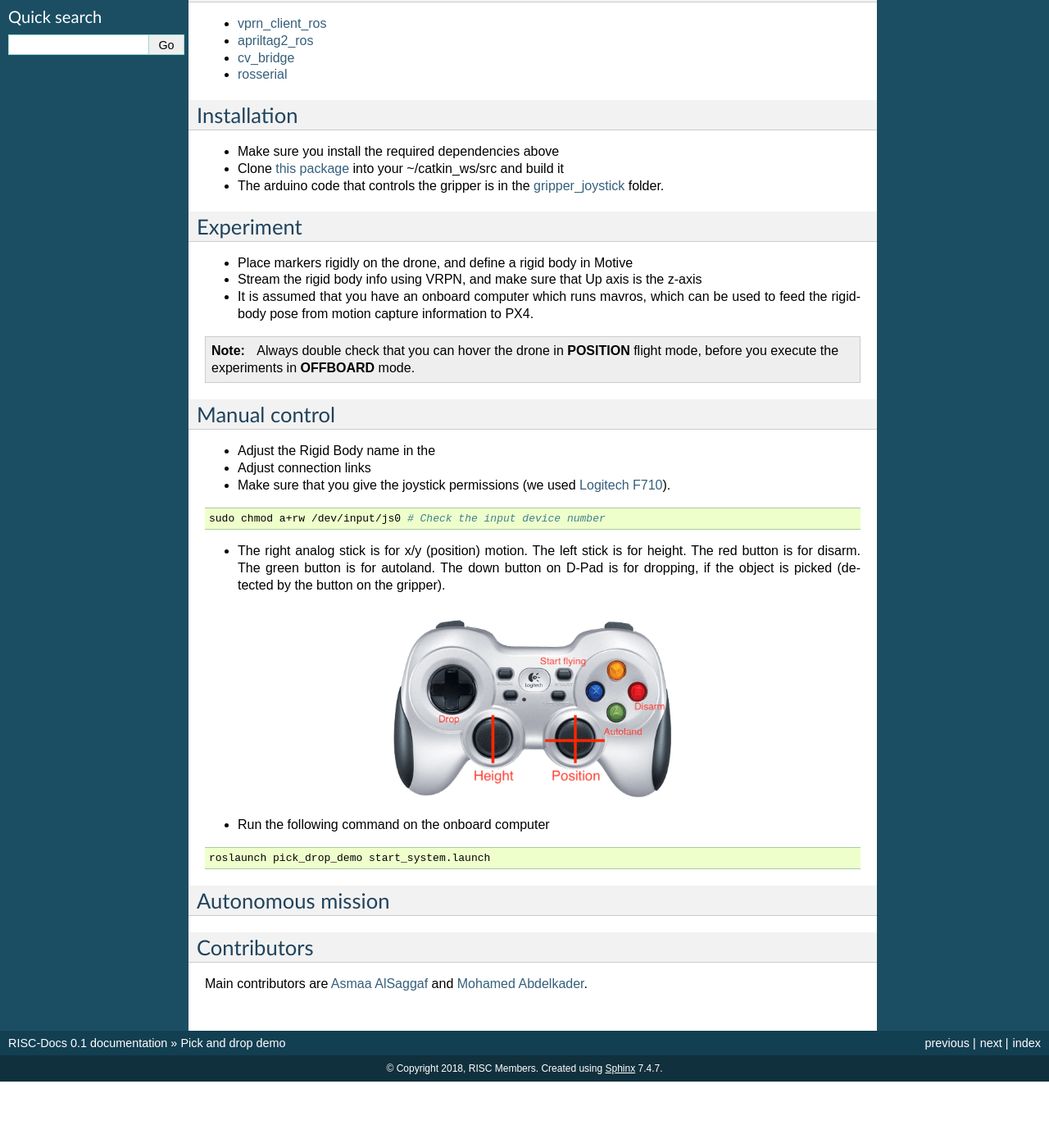
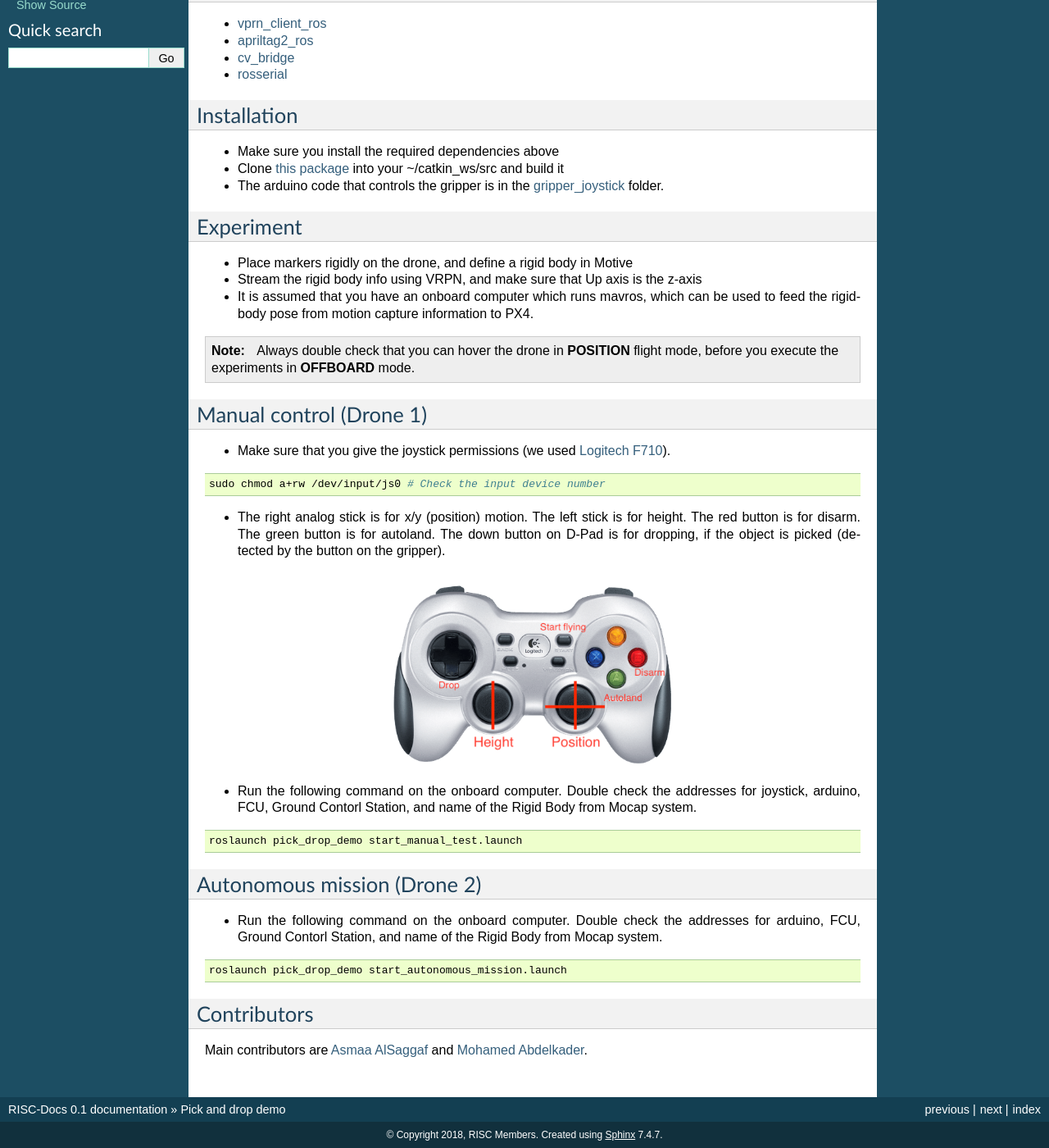
Before and after one commit to risckaust/risc-documentations, a Sphinx documentation site: the page built from docs/source/2-pick-drop-demo.rst, in a window 1280 px wide and 1400 px high, scrolled down 386 px. Shown: the whole window at 82% size. Built offline with Sphinx 7.4.7, drawn with Linux system fonts in a browser that asks for light colours; pages that are not in the unit, such as notebooks, are missing from menus; before the commit the page ends 1705 px from its top, so only the background shows below that; some of the changed text lies outside the part shown.

Commit message:
Added autonomous line

```diff
--- a/docs/source/2-pick-drop-demo.rst
+++ b/docs/source/2-pick-drop-demo.rst
@@ -37,11 +37,9 @@
 
     Always double check that you can hover the drone in **POSITION** flight mode, before you execute the experiments in **OFFBOARD** mode.
 
-Manual control
+Manual control (Drone 1)
 =====
 
-- Adjust the Rigid Body name in the
-- Adjust connection links
 - Make sure that you give the joystick permissions (we used `Logitech F710 <https://www.logitechg.com/en-us/products/gamepads/f710-wireless-gamepad.html>`_).
 
 .. code-block:: bash
@@ -56,15 +54,22 @@
    :align: center
 
 
-- Run the following command on the onboard computer
+- Run the following command on the onboard computer. Double check the addresses for joystick, arduino, FCU, Ground Contorl Station, and name of the Rigid Body from Mocap system.
 
 .. code-block:: bash
 
-    roslaunch pick_drop_demo start_system.launch
+    roslaunch pick_drop_demo start_manual_test.launch
 
 
-Autonomous mission
+Autonomous mission (Drone 2)
 ======
+
+- Run the following command on the onboard computer. Double check the addresses for arduino, FCU, Ground Contorl Station, and name of the Rigid Body from Mocap system.
+
+.. code-block:: bash
+
+    roslaunch pick_drop_demo start_autonomous_mission.launch
+
 
 Contributors
 ======
```
